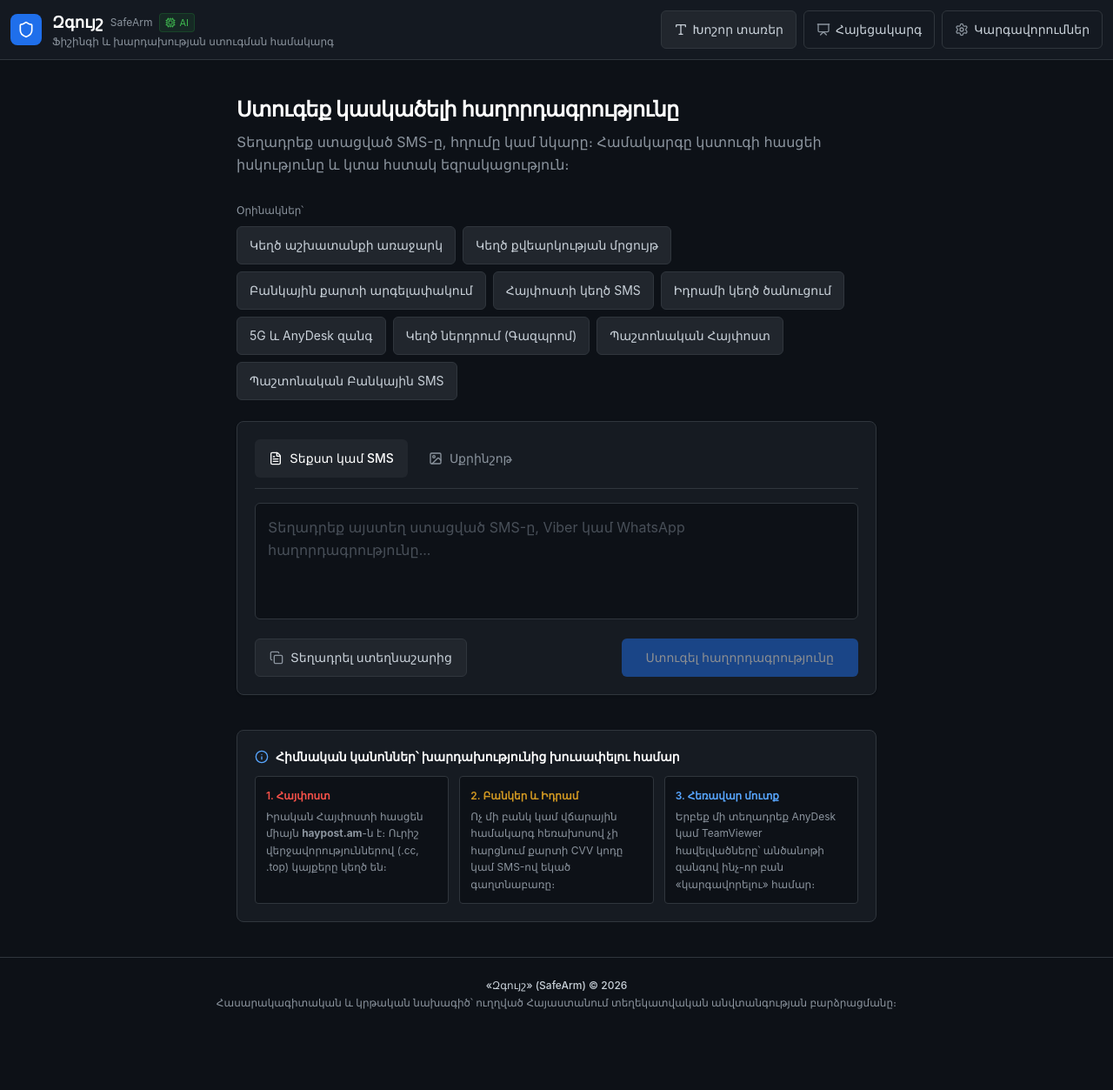
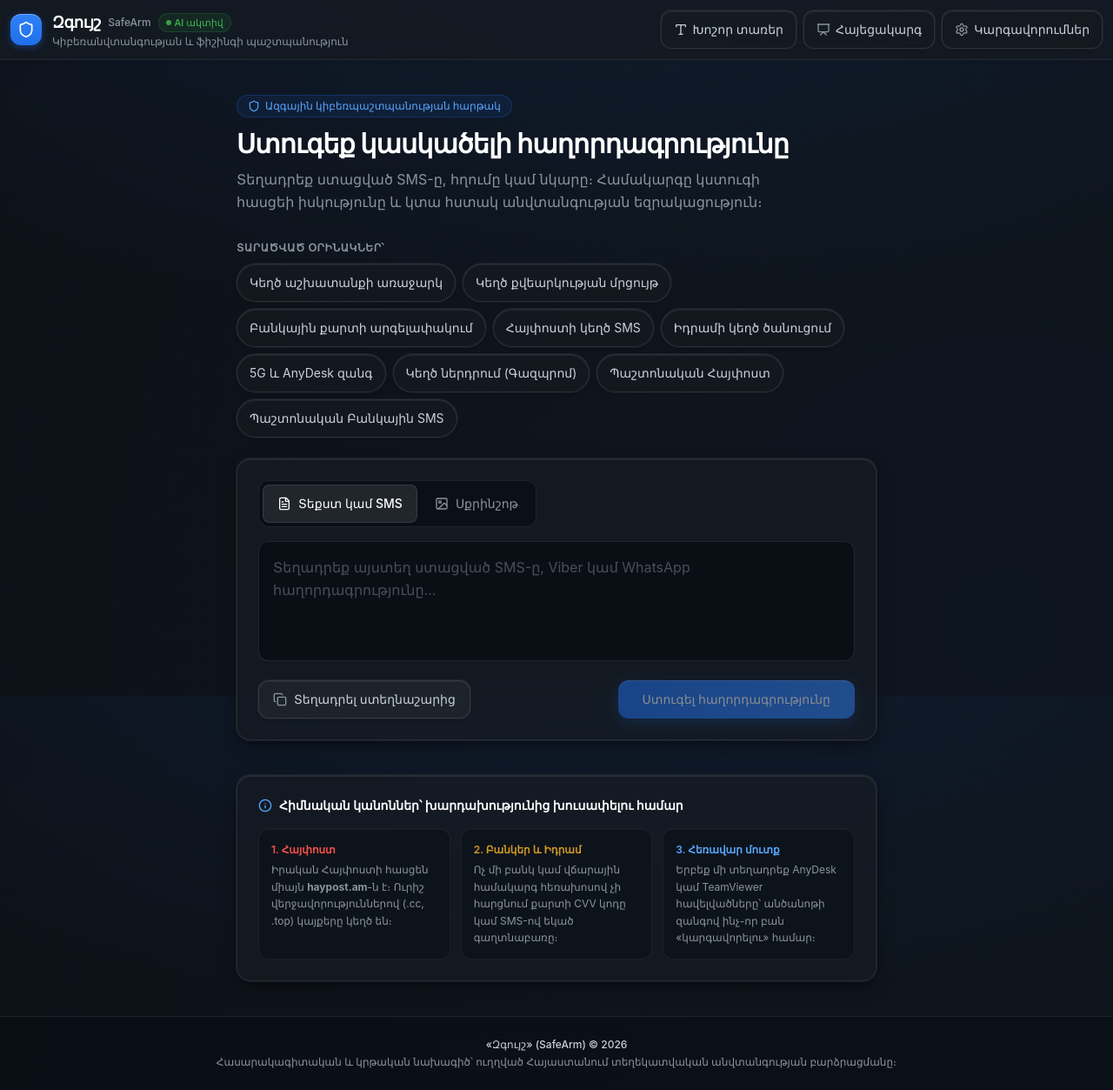
Before and after one commit to GevorgGh/Zguysh, a React (Vite) app: page / in a window 1280 px wide. Shown: the whole page at 87% size. Before the commit the page ends 1185 px from the top, so only its background shows below. Built offline with nearby package versions, Linux system fonts and the light colour scheme; no server answers.

Commit message:
Elevate app UI to premium aesthetic with Apple HIG, dark glass, layered shadows, and fluid tactile feedback

```diff
--- a/src/App.jsx
+++ b/src/App.jsx
@@ -105,10 +105,10 @@ export default function App() {
   };
 
   return (
-    <div className={`min-h-screen bg-[#0d1117] text-[#e6edf3] flex flex-col font-sans ${isElderlyMode ? 'text-lg' : 'text-sm sm:text-base'}`}>
+    <div className={`min-h-screen text-[#e6edf3] flex flex-col font-sans selection:bg-[#1f6feb]/30 selection:text-white ${isElderlyMode ? 'text-lg' : 'text-sm sm:text-base'}`}>
 
       {/* Գլխավոր Մենյու (iPhone Dynamic Island & Notch Protected) */}
-      <header className="border-b border-[#30363d] bg-[#161b22]/95 backdrop-blur-md sticky top-0 z-30 flex flex-col">
+      <header className="border-b border-white/[0.08] bg-[#161b22]/80 backdrop-blur-xl sticky top-0 z-30 flex flex-col shadow-sm">
 
         {/* iOS Native Status Bar Spacer: Ensures zero collision with Dynamic Island, clock, and battery */}
         <div className="ios-status-bar-spacer w-full shrink-0" />
@@ -122,23 +122,23 @@ export default function App() {
           }}
         >
           {/* Logo */}
-          <div className="flex items-center gap-2 sm:gap-3">
-            <div className="w-8 h-8 sm:w-9 sm:h-9 rounded-lg bg-[#1f6feb] flex items-center justify-center text-white shrink-0">
+          <div className="flex items-center gap-2.5 sm:gap-3">
+            <div className="w-8 h-8 sm:w-9 sm:h-9 rounded-xl bg-gradient-to-b from-[#2f81f7] to-[#1f6feb] flex items-center justify-center text-white shrink-0 shadow-[0_2px_8px_rgba(31,111,235,0.4),inset_0_1px_0_rgba(255,255,255,0.3)]">
               <Shield className="w-4 h-4 sm:w-5 sm:h-5" />
             </div>
             <div>
               <div className="flex items-center gap-1.5 sm:gap-2">
-                <span className="font-semibold text-sm sm:text-lg text-white">Զգույշ</span>
-                <span className="text-[11px] sm:text-xs text-[#8b949e]">SafeArm</span>
+                <span className="font-semibold text-sm sm:text-lg text-white tracking-tight">Զգույշ</span>
+                <span className="text-[11px] sm:text-xs text-[#8b949e] font-medium">SafeArm</span>
                 {hasAi && (
-                  <span className="inline-flex items-center gap-1 text-[10px] sm:text-[11px] px-1.5 py-0.5 rounded bg-[#238636]/15 text-[#3fb950] border border-[#238636]/30">
-                    <Cpu className="w-3 h-3" />
-                    <span>AI</span>
+                  <span className="inline-flex items-center gap-1 text-[10px] sm:text-[11px] px-2 py-0.5 rounded-full bg-[#238636]/15 text-[#3fb950] border border-[#238636]/30 font-medium">
+                    <span className="w-1.5 h-1.5 rounded-full bg-[#3fb950] animate-pulse" />
+                    <span>AI ակտիվ</span>
                   </span>
                 )}
               </div>
               <p className="text-xs text-[#8b949e] hidden md:block">
-                Ֆիշինգի և խարդախության ստուգման համակարգ
+                Կիբեռանվտանգության և ֆիշինգի պաշտպանություն
               </p>
             </div>
           </div>
@@ -154,7 +154,7 @@ export default function App() {
             {/* Հայեցակարգ */}
             <button
               onClick={() => setIsBusinessModalOpen(true)}
-              className="min-h-[44px] px-2.5 sm:px-3.5 py-2 rounded-md text-xs sm:text-sm font-medium text-[#c9d1d9] hover:text-white hover:bg-[#21262d] border border-[#30363d] flex items-center justify-center gap-1.5 transition-colors"
+              className="apple-press min-h-[44px] px-2.5 sm:px-3.5 py-2 rounded-xl text-xs sm:text-sm font-medium text-[#c9d1d9] hover:text-white bg-[#161b22]/60 hover:bg-[#21262d] border border-white/10 flex items-center justify-center gap-1.5 shadow-elevated-sm"
               title="Նախագծի հայեցակարգ"
             >
               <Presentation className="w-4 h-4 text-[#8b949e]" />
@@ -164,7 +164,7 @@ export default function App() {
             {/* Կարգավորումներ (Settings: AI Token, Model, etc.) */}
             <button
               onClick={() => setIsSettingsOpen(true)}
-              className="min-h-[44px] px-2.5 sm:px-3.5 py-2 rounded-md text-xs sm:text-sm font-medium text-[#c9d1d9] hover:text-white hover:bg-[#21262d] border border-[#30363d] flex items-center justify-center gap-1.5 transition-colors"
+              className="apple-press min-h-[44px] px-2.5 sm:px-3.5 py-2 rounded-xl text-xs sm:text-sm font-medium text-[#c9d1d9] hover:text-white bg-[#161b22]/60 hover:bg-[#21262d] border border-white/10 flex items-center justify-center gap-1.5 shadow-elevated-sm"
               title="Կարգավորումներ"
             >
               <Settings className="w-4 h-4 text-[#8b949e]" />
@@ -185,26 +185,30 @@ export default function App() {
       >
 
         {/* Ներածություն */}
-        <div className="mb-6 sm:mb-8">
-          <h1 className={`${isElderlyMode ? 'text-2xl sm:text-3xl' : 'text-xl sm:text-2xl'} font-semibold text-white tracking-tight leading-snug`}>
+        <div className="mb-6 sm:mb-8 text-center sm:text-left">
+          <div className="inline-flex items-center gap-1.5 px-3 py-1 rounded-full bg-[#1f6feb]/10 border border-[#1f6feb]/25 text-[#58a6ff] text-xs font-medium mb-3">
+            <Shield className="w-3.5 h-3.5" />
+            <span>Ազգային կիբեռպաշտպանության հարթակ</span>
+          </div>
+          <h1 className={`${isElderlyMode ? 'text-2xl sm:text-3xl' : 'text-2xl sm:text-3xl'} font-bold text-white tracking-tight leading-tight`}>
             Ստուգեք կասկածելի հաղորդագրությունը
           </h1>
-          <p className="mt-2 text-[#8b949e] leading-relaxed">
-            Տեղադրեք ստացված SMS-ը, հղումը կամ նկարը։ Համակարգը կստուգի հասցեի իսկությունը և կտա հստակ եզրակացություն։
+          <p className="mt-2 text-[#8b949e] leading-relaxed max-w-2xl">
+            Տեղադրեք ստացված SMS-ը, հղումը կամ նկարը։ Համակարգը կստուգի հասցեի իսկությունը և կտա հստակ անվտանգության եզրակացություն։
           </p>
         </div>
 
         {/* Փորձարկման Օրինակներ (Apple HIG 44pt touch target) */}
         <div className="mb-6">
-          <div className="text-xs font-medium text-[#8b949e] mb-2.5">
-            Օրինակներ՝
+          <div className="text-xs font-semibold uppercase tracking-wider text-[#8b949e] mb-2.5">
+            Տարածված օրինակներ՝
           </div>
           <div className="flex flex-wrap gap-2">
             {DEMO_PRESETS.map((preset) => (
               <button
                 key={preset.id}
                 onClick={() => handleSelectPreset(preset)}
-                className="min-h-[44px] px-3.5 py-2 rounded-md bg-[#21262d] hover:bg-[#30363d] text-xs sm:text-sm text-[#c9d1d9] border border-[#30363d] transition-colors flex items-center justify-center text-center"
+                className="apple-press min-h-[44px] px-3.5 py-2 rounded-full bg-[#161b22]/70 hover:bg-[#21262d] text-xs sm:text-sm text-[#c9d1d9] hover:text-white border border-white/10 hover:border-[#58a6ff]/40 shadow-elevated-sm flex items-center justify-center text-center"
               >
                 {preset.title}
               </button>
@@ -213,15 +217,15 @@ export default function App() {
         </div>
 
         {/* Մուտքագրման Բլոկ */}
-        <div className="rounded-lg border border-[#30363d] bg-[#161b22] p-4 sm:p-5 shadow-sm">
+        <div className="glass-panel rounded-2xl p-4 sm:p-6 shadow-elevated-md">
 
-          {/* Ներդիրներ (Tabs - Apple HIG 44pt touch target) */}
-          <div className="flex items-center gap-2 border-b border-[#30363d] pb-3 mb-4">
+          {/* Ներդիրներ (Segmented Control - Apple HIG 44pt touch target) */}
+          <div className="inline-flex p-1 rounded-xl bg-[#0b0f17]/80 border border-white/[0.08] mb-4 gap-1">
             <button
               onClick={() => setActiveTab('text')}
-              className={`min-h-[44px] flex items-center gap-2 px-4 py-2 rounded-md text-xs sm:text-sm font-medium transition-colors ${
+              className={`apple-press min-h-[44px] flex items-center gap-2 px-4 py-2 rounded-lg text-xs sm:text-sm font-medium transition-all ${
                 activeTab === 'text'
-                  ? 'bg-[#21262d] text-white'
+                  ? 'bg-[#21262d] text-white shadow-sm border border-white/10'
                   : 'text-[#8b949e] hover:text-[#c9d1d9]'
               }`}
             >
@@ -231,9 +235,9 @@ export default function App() {
 
             <button
               onClick={() => setActiveTab('screenshot')}
-              className={`min-h-[44px] flex items-center gap-2 px-4 py-2 rounded-md text-xs sm:text-sm font-medium transition-colors ${
+              className={`apple-press min-h-[44px] flex items-center gap-2 px-4 py-2 rounded-lg text-xs sm:text-sm font-medium transition-all ${
                 activeTab === 'screenshot'
-                  ? 'bg-[#21262d] text-white'
+                  ? 'bg-[#21262d] text-white shadow-sm border border-white/10'
                   : 'text-[#8b949e] hover:text-[#c9d1d9]'
               }`}
             >
@@ -251,7 +255,7 @@ export default function App() {
                   onChange={(e) => setInputText(e.target.value)}
                   placeholder="Տեղադրեք այստեղ ստացված SMS-ը, Viber կամ WhatsApp հաղորդագրությունը..."
                   rows={4}
-                  className={`w-full p-3.5 rounded-md bg-[#0d1117] border border-[#30363d] text-white placeholder-[#484f58] focus:outline-none focus:border-[#58a6ff] transition-colors resize-none leading-relaxed ${
+                  className={`w-full p-4 rounded-xl bg-[#0b0f17]/90 border border-white/10 text-white placeholder-[#484f58] focus:outline-none focus:border-[#58a6ff] focus:ring-2 focus:ring-[#1f6feb]/25 transition-all resize-none leading-relaxed shadow-inner ${
                     isElderlyMode ? 'text-lg' : 'text-base'
                   }`}
                 />
@@ -259,7 +263,7 @@ export default function App() {
                 {inputText && (
                   <button
                     onClick={handleClear}
-                    className="min-h-[44px] min-w-[44px] absolute top-2 right-2 flex items-center justify-center rounded text-[#8b949e] hover:text-white hover:bg-[#21262d]"
+                    className="apple-press min-h-[44px] min-w-[44px] absolute top-2 right-2 flex items-center justify-center rounded-lg text-[#8b949e] hover:text-white hover:bg-[#21262d]"
                     title="Մաքրել"
                   >
                     <X className="w-5 h-5" />
@@ -271,7 +275,7 @@ export default function App() {
               <div className="mt-4 flex flex-col sm:flex-row items-center justify-between gap-3">
                 <button
                   onClick={handlePaste}
-                  className="min-h-[44px] w-full sm:w-auto px-4 py-2.5 rounded-md bg-[#21262d] hover:bg-[#30363d] text-[#c9d1d9] border border-[#30363d] text-xs sm:text-sm font-medium flex items-center justify-center gap-2"
+                  className="apple-press min-h-[44px] w-full sm:w-auto px-4 py-2.5 rounded-xl bg-[#21262d]/80 hover:bg-[#30363d] text-[#c9d1d9] hover:text-white border border-white/10 text-xs sm:text-sm font-medium flex items-center justify-center gap-2 shadow-elevated-sm"
                 >
                   <Copy className="w-4 h-4 text-[#8b949e]" />
                   <span>Տեղադրել ստեղնաշարից</span>
@@ -280,7 +284,7 @@ export default function App() {
                 <button
                   onClick={() => handleAnalyze()}
                   disabled={!inputText.trim() || isAnalyzing}
-                  className={`min-h-[44px] w-full sm:w-auto px-7 py-2.5 rounded-md bg-[#1f6feb] hover:bg-[#388bfd] text-white font-medium text-xs sm:text-sm flex items-center justify-center gap-2 disabled:opacity-50 disabled:cursor-not-allowed ${
+                  className={`apple-press min-h-[44px] w-full sm:w-auto px-7 py-2.5 rounded-xl bg-gradient-to-r from-[#1f6feb] to-[#2f81f7] hover:from-[#388bfd] hover:to-[#58a6ff] text-white font-medium text-xs sm:text-sm flex items-center justify-center gap-2 disabled:opacity-50 disabled:cursor-not-allowed shadow-[0_4px_16px_rgba(31,111,235,0.35),inset_0_1px_0_rgba(255,255,255,0.2)] ${
                     isElderlyMode ? 'text-base min-h-[50px] px-8' : ''
                   }`}
                 >
@@ -300,7 +304,7 @@ export default function App() {
           {/* Նկարի Մուտք */}
           {activeTab === 'screenshot' && (
             <div>
-              <label className="border border-dashed border-[#30363d] hover:border-[#58a6ff] rounded-md p-8 flex flex-col items-center justify-center cursor-pointer bg-[#0d1117] transition-colors min-h-[160px]">
+              <label className="border border-dashed border-white/15 hover:border-[#58a6ff] rounded-xl p-8 flex flex-col items-center justify-center cursor-pointer bg-[#0b0f17]/60 hover:bg-[#0b0f17]/90 transition-all min-h-[170px]">
                 <input
                   type="file"
                   accept="image/*"
@@ -313,19 +317,21 @@ export default function App() {
                     <img
                       src={imagePreview}
                       alt="Ներբեռնված սքրինշոթ"
-                      className="max-h-56 rounded border border-[#30363d] object-contain"
+                      className="max-h-56 rounded-lg border border-white/10 object-contain shadow-elevated-sm"
                     />
-                    <span className="text-xs text-[#58a6ff]">
+                    <span className="text-xs text-[#58a6ff] font-medium">
                       Սեղմեք՝ նոր նկար ընտրելու համար
                     </span>
                   </div>
                 ) : (
                   <>
-                    <ImageIcon className="w-8 h-8 text-[#8b949e] mb-2" />
-                    <div className="font-medium text-white text-sm mb-1">
+                    <div className="w-12 h-12 rounded-2xl bg-[#1f6feb]/10 flex items-center justify-center text-[#58a6ff] mb-3">
+                      <ImageIcon className="w-6 h-6" />
+                    </div>
+                    <div className="font-semibold text-white text-sm mb-1">
                       Ընտրեք սքրինշոթը կամ նկարը
                     </div>
-                    <p className="text-xs text-[#8b949e] text-center max-w-sm">
+                    <p className="text-xs text-[#8b949e] text-center max-w-sm leading-relaxed">
                       Համակարգը կկարդա նկարում եղած տեքստը և կստուգի հղումները։
                     </p>
                   </>
@@ -344,8 +350,8 @@ export default function App() {
         />
 
         {/* Կանոններ */}
-        <div className="mt-8 sm:mt-10 border border-[#30363d] rounded-lg bg-[#161b22] p-4 sm:p-5">
-          <div className="flex items-center gap-2 mb-3">
+        <div className="mt-8 sm:mt-10 glass-panel rounded-2xl p-5 sm:p-6 shadow-elevated-md">
+          <div className="flex items-center gap-2 mb-4">
             <Info className="w-4 h-4 text-[#58a6ff]" />
             <h2 className="text-sm font-semibold text-white">
               Հիմնական կանոններ՝ խարդախությունից խուսափելու համար
@@ -353,17 +359,17 @@ export default function App() {
           </div>
 
           <div className="grid gap-3 sm:grid-cols-3 text-xs leading-relaxed text-[#8b949e]">
-            <div className="p-3 bg-[#0d1117] rounded border border-[#30363d]">
+            <div className="glass-panel-subtle p-3.5 rounded-xl border border-white/5">
               <span className="font-semibold text-[#f85149] block mb-1">1. Հայփոստ</span>
               Իրական Հայփոստի հասցեն միայն <strong>haypost.am</strong>-ն է։ Ուրիշ վերջավորություններով (.cc, .top) կայքերը կեղծ են։
             </div>
 
-            <div className="p-3 bg-[#0d1117] rounded border border-[#30363d]">
+            <div className="glass-panel-subtle p-3.5 rounded-xl border border-white/5">
               <span className="font-semibold text-[#d29922] block mb-1">2. Բանկեր և Իդրամ</span>
               Ոչ մի բանկ կամ վճարային համակարգ հեռախոսով չի հարցնում քարտի CVV կոդը կամ SMS-ով եկած գաղտնաբառը։
             </div>
 
-            <div className="p-3 bg-[#0d1117] rounded border border-[#30363d]">
+            <div className="glass-panel-subtle p-3.5 rounded-xl border border-white/5">
               <span className="font-semibold text-[#58a6ff] block mb-1">3. Հեռավար մուտք</span>
               Երբեք մի տեղադրեք AnyDesk կամ TeamViewer հավելվածները՝ անծանոթի զանգով ինչ-որ բան «կարգավորելու» համար։
             </div>
@@ -374,7 +380,7 @@ export default function App() {
 
       {/* Ստորոտ (iPhone Safe-Area Bottom Compliant) */}
       <footer
-        className="border-t border-[#30363d] py-6 px-4 text-center text-xs text-[#8b949e] mt-auto"
+        className="border-t border-white/[0.08] bg-[#0b0f17]/80 backdrop-blur-md py-6 px-4 text-center text-xs text-[#8b949e] mt-auto"
         style={{
           paddingBottom: 'max(1.5rem, env(safe-area-inset-bottom))',
           paddingLeft: 'max(1rem, env(safe-area-inset-left))',
--- a/src/components/ElderlyModeToggle.jsx
+++ b/src/components/ElderlyModeToggle.jsx
@@ -5,10 +5,10 @@ export default function ElderlyModeToggle({ isElderlyMode, onToggle }) {
   return (
     <button
       onClick={onToggle}
-      className={`min-h-[44px] px-2.5 sm:px-3.5 py-2 rounded-md text-xs sm:text-sm font-medium border flex items-center justify-center gap-1.5 transition-colors ${
+      className={`apple-press min-h-[44px] px-2.5 sm:px-3.5 py-2 rounded-xl text-xs sm:text-sm font-medium border flex items-center justify-center gap-1.5 transition-all shadow-elevated-sm ${
         isElderlyMode
-          ? 'bg-[#1f6feb] text-white border-[#1f6feb]'
-          : 'bg-[#21262d] text-[#c9d1d9] border-[#30363d] hover:bg-[#30363d]'
+          ? 'bg-[#1f6feb] text-white border-transparent shadow-[0_2px_8px_rgba(31,111,235,0.4),inset_0_1px_0_rgba(255,255,255,0.2)]'
+          : 'bg-[#161b22]/60 text-[#c9d1d9] hover:text-white border-white/10 hover:bg-[#21262d]'
       }`}
       title={isElderlyMode ? 'Անջատել խոշոր տառերը' : 'Միացնել խոշոր տառերը'}
     >
--- a/src/index.css
+++ b/src/index.css
@@ -21,7 +21,11 @@
     font-family: -apple-system, BlinkMacSystemFont, "SF Pro Text", "SF Pro Display", "Segoe UI", Roboto, "Noto Sans Armenian", Helvetica, Arial, sans-serif;
     -webkit-font-smoothing: antialiased;
     -moz-osx-font-smoothing: grayscale;
-    background-color: #0d1117;
+    background-color: #0b0f17;
+    background-image:
+      radial-gradient(ellipse 90% 60% at 50% -15%, rgba(31, 111, 235, 0.1), transparent),
+      radial-gradient(circle at 90% 90%, rgba(56, 139, 253, 0.04), transparent);
+    background-attachment: fixed;
     color: #e6edf3;
     overflow-x: hidden;
   }
@@ -72,6 +76,45 @@ html.is-ios .ios-status-bar-spacer {
   min-height: 44px;
 }
 
+/* Apple Fluid Tactile Press Feedback */
+.apple-press {
+  transition: transform 0.12s cubic-bezier(0.16, 1, 0.3, 1), background-color 0.15s ease, border-color 0.15s ease, box-shadow 0.15s ease;
+}
+.apple-press:active {
+  transform: scale(0.975);
+}
+
+/* Glass Dark UI & Specular Border Gradients */
+.glass-panel {
+  background: rgba(22, 27, 34, 0.78);
+  backdrop-filter: blur(20px) saturate(150%);
+  -webkit-backdrop-filter: blur(20px) saturate(150%);
+  border: 1px solid rgba(255, 255, 255, 0.08);
+  box-shadow:
+    0 1px 0 0 rgba(255, 255, 255, 0.08) inset,
+    0 0 0 1px rgba(255, 255, 255, 0.03) inset,
+    0 12px 36px -4px rgba(0, 0, 0, 0.45);
+}
+
+.glass-panel-subtle {
+  background: rgba(13, 17, 23, 0.65);
+  border: 1px solid rgba(255, 255, 255, 0.06);
+  box-shadow: 0 1px 0 0 rgba(255, 255, 255, 0.04) inset;
+}
+
+/* Beautiful Shadows (Layered Neutral Depth) */
+.shadow-elevated-sm {
+  box-shadow: 0px 2px 4px -1px rgba(0,0,0,0.25), 0px 1px 0px 0px rgba(255,255,255,0.06) inset, 0px 0px 0px 1px rgba(255,255,255,0.06);
+}
+
+.shadow-elevated-md {
+  box-shadow: 0px 0px 0px 1px rgba(255,255,255,0.07), 0px 2px 4px rgba(0,0,0,0.3), 0px 8px 24px -4px rgba(0,0,0,0.45), 0px 1px 0px 0px rgba(255,255,255,0.08) inset;
+}
+
+.shadow-elevated-lg {
+  box-shadow: 0px 0px 0px 1px rgba(255,255,255,0.1), 0px 8px 16px rgba(0,0,0,0.4), 0px 24px 48px -8px rgba(0,0,0,0.65), 0px 1px 0px 0px rgba(255,255,255,0.12) inset;
+}
+
 /* Subtle, clean focus and transition styles */
 input, textarea, button {
   transition: all 0.15s ease-in-out;
```
Also changed, not shown: src/components/AskFamilyModal.jsx (+21 -26 lines), src/components/BusinessPresentationModal.jsx (+28 -22 lines), src/components/SettingsModal.jsx (+10 -8 lines), src/components/TrafficLight.jsx (+39 -33 lines).
